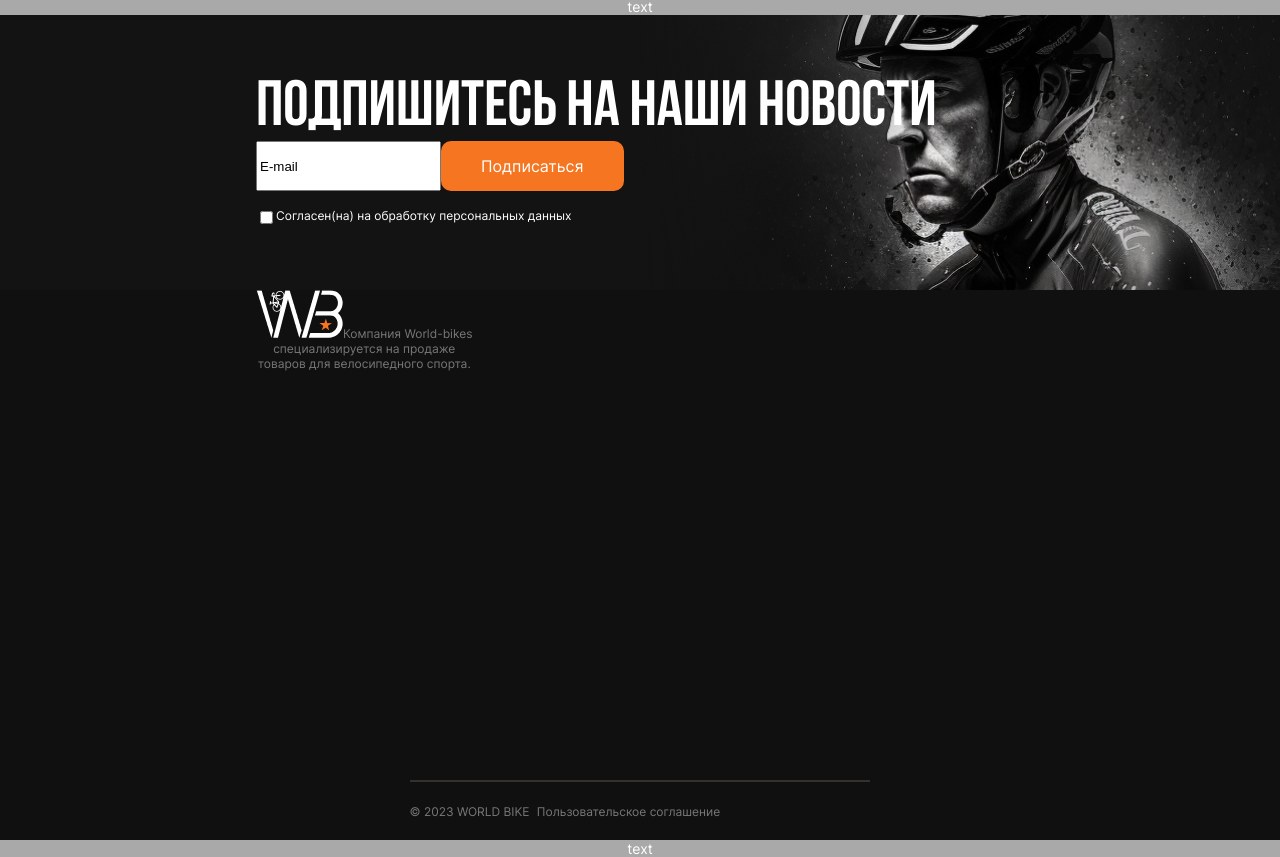
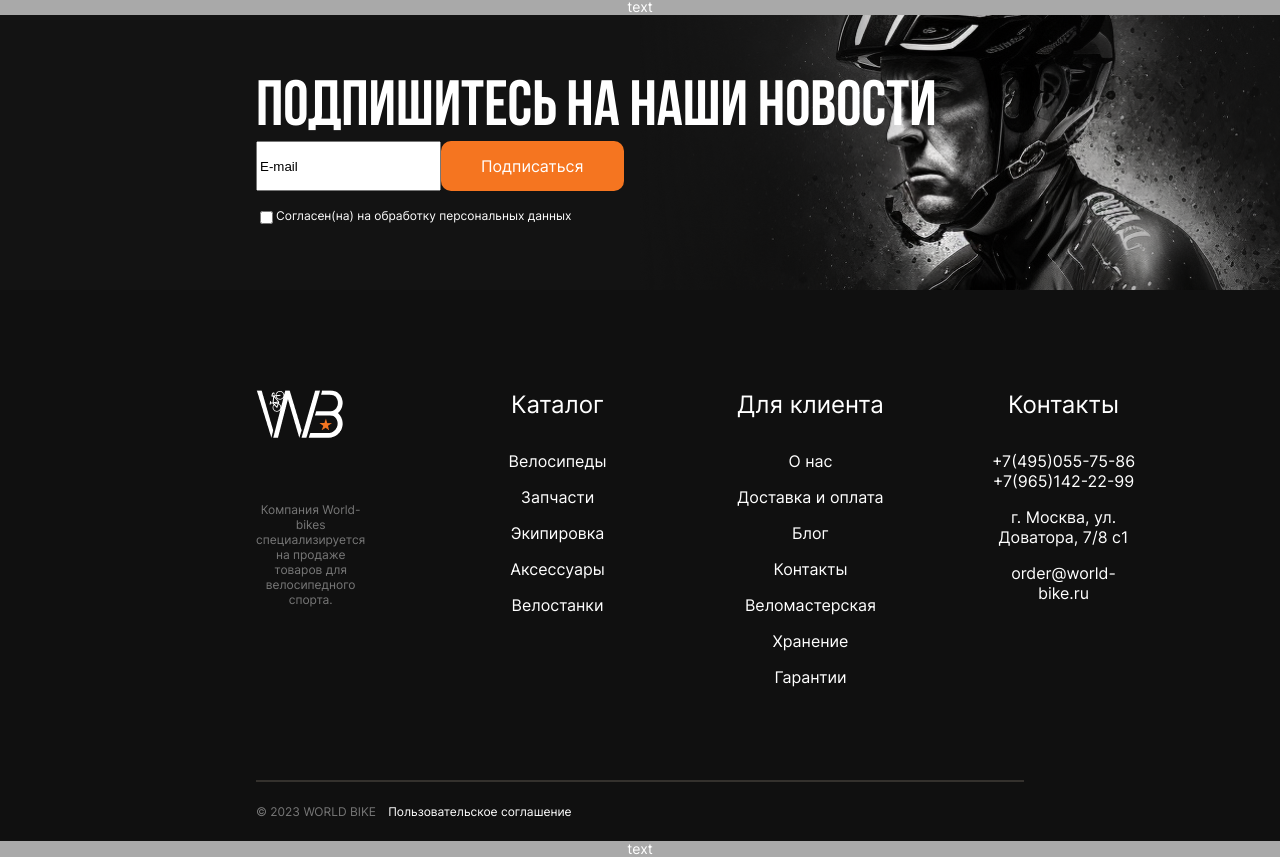
Before and after one commit to Cycle-Temka/Cycle-Frontend, a React (Create React App) app in the folder app/: page / in a window 1280 px wide. Shown: the part 1059-1916 px from the top of the page. Built offline with nearby package versions, Linux system fonts and the light colour scheme.

Commit message:
Update: Footer.css Update: Footer.tsx

```diff
--- a/app/src/styles/App.css
+++ b/app/src/styles/App.css
@@ -5,9 +5,11 @@
 }
 
 a {
+  color: white;
   text-decoration: none;
 }
 
 a:hover {
   cursor: pointer;
+  color: #f57520;
 }
--- a/app/src/styles/Footer.css
+++ b/app/src/styles/Footer.css
@@ -1,9 +1,5 @@
 footer {
   height: 825px;
-  /* border: 4px solid darkgreen; */
-  /* justify-content: center;
-  align-items: center;
-  align-content: center; */
 
   /* border: 3px solid aqua; */
 }
@@ -49,27 +45,69 @@ footer {
 .about {
   padding: 0% 20%;
   /* border: 2px dashed red; */
-  right: 20%;
+  /* right: 20%; */
   background-color: #101010;
   flex-direction: row;
-  height: 550px;
+  height: 551px;
   font-size: 12px;
   color: #777777;
 }
 
-.links {
+/* About company */
+.about_company {
+  height: 490px;
+  padding-top: 100px;
   display: flex;
-  height: 490px;
+  flex-direction: row;
+  gap: 15%;
 }
 
+.about_company_text {
+  display: flex;
+  flex-direction: column;
+}
+
+.logo_img {
+  max-width: 87px;
+  margin-bottom: 64px;
+}
+
+/* Links */
+
+.links {
+  color: white;
+  display: flex;
+  flex-direction: row;
+  width: 840px;
+  gap: 15%;
+  font-size: 24px;
+}
+
+.links_block {
+  width: 220px;
+  display: flex;
+  flex-direction: column;
+  gap: 32px;
+}
+
+.links_block_items {
+  color: rgba(255, 255, 255, 0.75);
+  display: flex;
+  flex-direction: column;
+  gap: 16px;
+}
+
+.nav_item_footer {
+  font-size: 16px;
+}
+
+/* Terms of use */
 .horizontal_line {
   border: 1px solid #34312d;
-  margin: 0% 20%;
 }
 
 .terms_of_use {
   /* border: 1px dashed red; */
-  margin: 0% 20%;
   height: 60px;
   gap: 1.6%;
   display: flex;
--- a/app/src/styles/HomePage.css
+++ b/app/src/styles/HomePage.css
@@ -30,15 +30,9 @@
 }
 
 .hp_bottom {
-  /* margin */
   height: 212px;
   font-size: 24px;
   display: flex;
-}
-
-.hp_bottom_item_div {
-  /* display: flex; */
-  /* align-items: center; */
 }
 
 #hp_bottom_item_1 {
--- a/app/src/widgets/Footer.tsx
+++ b/app/src/widgets/Footer.tsx
@@ -30,16 +30,82 @@ function Footer() {
       </div>
 
       <div className="about">
-        <div className="links">
-          <div>
-            <img src={logo} alt=""></img>
-            <span>
+        <div className="about_company">
+          <div className="about_company_text">
+            <img src={logo} alt="" className="logo_img"></img>
+            <span className="about_logo">
               Компания World-bikes
               <br /> специализируется на продаже
               <br /> товаров для велосипедного спорта.
             </span>
           </div>
+
+          <div className="links">
+            <div className="links_block" id="lb_1">
+              Каталог
+              <div className="links_block_items">
+                <a className="nav_item_footer" id="bicycles" href="#">
+                  Велосипеды
+                </a>
+                <a className="nav_item_footer" id="parts" href="#">
+                  Запчасти
+                </a>
+                <a className="nav_item_footer" id="equipment" href="#">
+                  Экипировка
+                </a>
+                <a className="nav_item_footer" id="accessories" href="#">
+                  Аксессуары
+                </a>
+                <a className="nav_item_footer" id="bike_racks" href="#">
+                  Велостанки
+                </a>
+              </div>
+            </div>
+
+            <div className="links_block" id="lb_2">
+              Для клиента
+              <div className="links_block_items">
+                <a className="nav_item_footer" id="bicycles" href="#">
+                  О нас
+                </a>
+                <a className="nav_item_footer" id="parts" href="#">
+                  Доставка и оплата
+                </a>
+                <a className="nav_item_footer" id="equipment" href="#">
+                  Блог
+                </a>
+                <a className="nav_item_footer" id="accessories" href="#">
+                  Контакты
+                </a>
+                <a className="nav_item_footer" id="bike_racks" href="#">
+                  Веломастерская
+                </a>
+                <a className="nav_item_footer" id="bike_racks" href="#">
+                  Хранение
+                </a>
+                <a className="nav_item_footer" id="bike_racks" href="#">
+                  Гарантии
+                </a>
+              </div>
+            </div>
+
+            <div className="links_block" id="lb_3">
+              Контакты
+              <div className="links_block_items">
+                <a className="nav_item_footer" id="bicycles" href="#">
+                  +7(495)055-75-86 +7(965)142-22-99
+                </a>
+                <a className="nav_item_footer" id="parts" href="#">
+                  г. Москва, ул. Доватора, 7/8 с1
+                </a>
+                <a className="nav_item_footer" id="equipment" href="#">
+                  order@world-bike.ru
+                </a>
+              </div>
+            </div>
+          </div>
         </div>
+
         <div className="horizontal_line" />
 
         <div className="terms_of_use">
```
